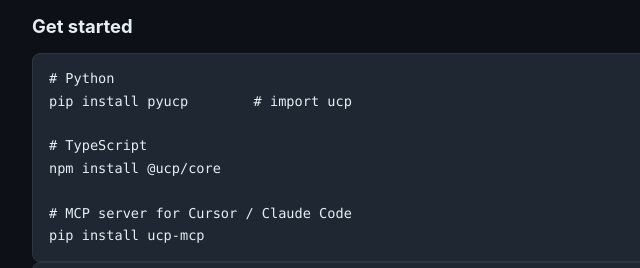
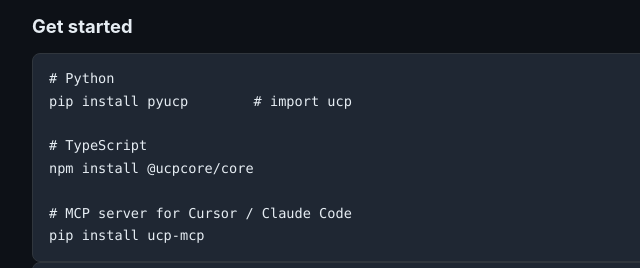
Before and after one commit to ucpcore/ucp, a plain HTML site: page index.html in a window 1280 px wide. Shown: the part 874-1142 px from the top of the page, 248-888 px from the left. Drawn offline with Linux system fonts and the light colour scheme.

Commit message:
fix: update install command to @ucpcore/core

```diff
--- a/index.html
+++ b/index.html
@@ -94,7 +94,7 @@
 pip install pyucp        # import ucp
 
 # TypeScript
-npm install @ucp/core
+npm install @ucpcore/core
 
 # MCP server for Cursor / Claude Code
 pip install ucp-mcp</code></pre>
```
